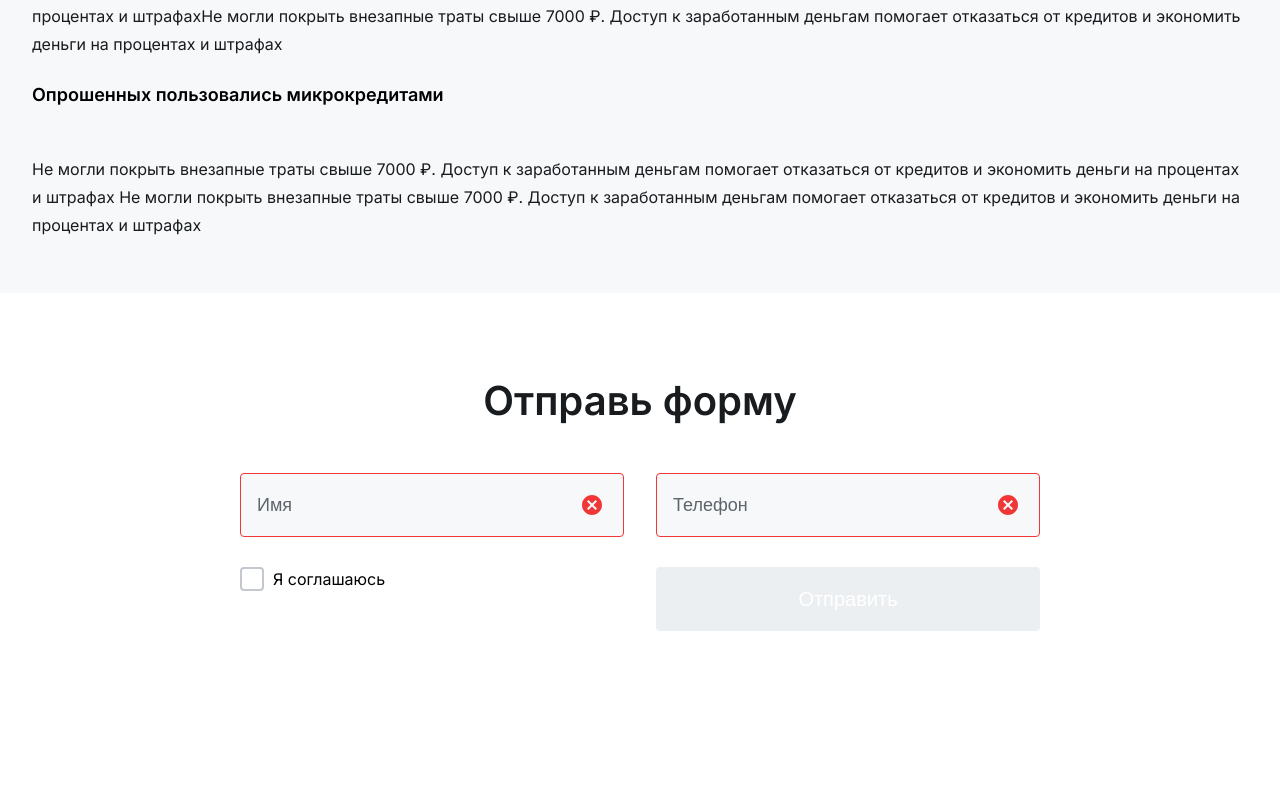
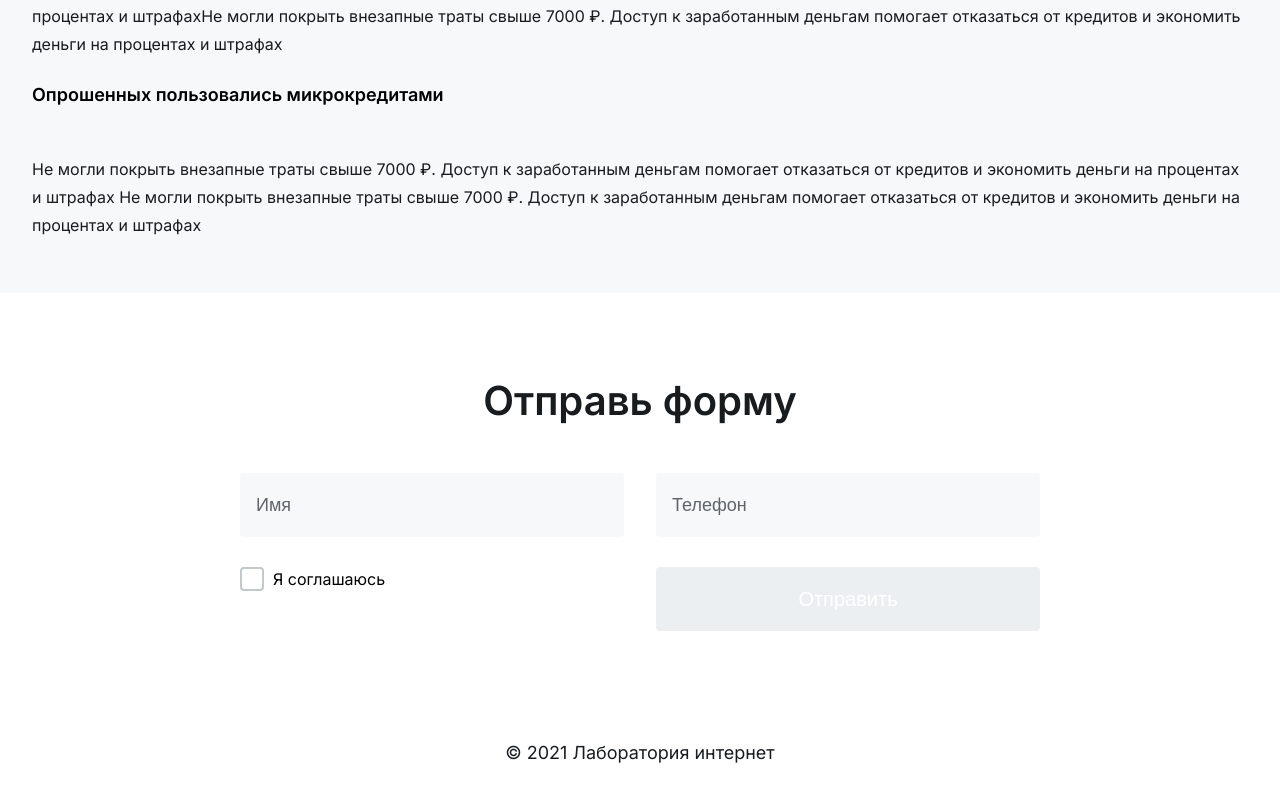
Before and after one commit to SorokinaMarina/internet-laboratory, a Next.js app: page / in a window 1280 px wide. Shown: the part 3095-3892 px from the top of the page. Before the commit the page ends 3806 px from the top, so only its background shows below. Built offline with nearby package versions, Linux system fonts and the light colour scheme.

Commit message:
feat: добавила ссылки-якоря и сделала убрала стили error из формы, если она не в фокусе

```diff
--- a/src/app/page.tsx
+++ b/src/app/page.tsx
@@ -5,6 +5,7 @@ import HowWorks from "@/components/HowWorks/HowWorks";
 import Questions from "@/components/Questions/Questions";
 import Articles from "@/components/Articles/Articles";
 import Form from "@/components/Form/Form";
+import Footer from "@/components/Footer/Footer";
 
 export default function Home() {
   return (
@@ -19,6 +20,7 @@ export default function Home() {
         <Articles />
         <Form />
       </main>
+      <Footer />
     </>
   );
 }
--- a/src/components/BurgerMenu/BurgerMenu.scss
+++ b/src/components/BurgerMenu/BurgerMenu.scss
@@ -36,8 +36,7 @@
 
   &__button {
     display: block;
-    width: 22px;
-    height: 22px;
+    width: 100%;
     background-color: transparent;
     font-size: 16px;
     padding: 0;
@@ -45,6 +44,9 @@
     border: none;
     cursor: pointer;
     color: #000;
+    display: flex;
+    justify-content: space-between;
+    color: #83898f;
   }
 
   &__img {
@@ -71,8 +73,6 @@
     font-size: 18px;
     line-height: 1.7;
     border-top: 2px solid #eceff2;
-    display: flex;
-    justify-content: space-between;
 
     &:last-of-type {
       border-bottom: 2px solid #eceff2;
--- a/src/components/BurgerMenu/BurgerMenu.tsx
+++ b/src/components/BurgerMenu/BurgerMenu.tsx
@@ -30,16 +30,23 @@ export default function BurgerMenu({
           <ul className="burger__list">
             {arrNav.map((item: string) => (
               <li key={item} className="burger__list-element">
-                <Link className="burger__link" href="#">
+                <Link className="burger__link" href={`#${item.split(" ")[0]}`}>
+                  <button
+                    className="burger__button"
+                    type="button"
+                    onClick={() => {
+                      setIsBurgerActive(false);
+                    }}
+                  >
                     {item}
-                </Link>
-                <button className="burger__button" type="button">
+
                     <Image
                       className="burger__img"
                       src={arrow}
                       alt="arrow-button"
                     />
                   </button>
+                </Link>
               </li>
             ))}
           </ul>
--- /dev/null
+++ b/src/components/Footer/Footer.scss
@@ -0,0 +1,12 @@
+.footer {
+  width: 100%;
+
+  &__copyright {
+    padding: 27px 0 28px;
+    text-align: center;
+    font-size: 18px;
+    color: #191c1f;
+    line-height: 1.7;
+    margin: 0;
+  }
+}
--- /dev/null
+++ b/src/components/Footer/Footer.tsx
@@ -0,0 +1,9 @@
+import "./Footer.scss";
+
+export default function Footer() {
+  return (
+    <footer className="footer">
+      <p className="footer__copyright">© 2021 Лаборатория интернет</p>
+    </footer>
+  );
+}
--- a/src/components/Form/Form.tsx
+++ b/src/components/Form/Form.tsx
@@ -6,6 +6,7 @@ import Checkbox from "../Checkbox/Checkbox";
 import { sendData } from "@/utils/api";
 import { v4 as uuidv4 } from "uuid";
 import { IData } from "@/utils/interface";
+import { arrNav } from "@/utils/constants";
 
 export default function Form() {
   // Собираем данные с полей
@@ -13,7 +14,6 @@ export default function Form() {
     inputName: "",
     inputPhone: "",
   });
-  console.log(values);
   // Собираем данные с инпута
   const [checked, setChecked] = useState(false);
   // Объект хранит информацию о валидности каждого поля и чекбокса
@@ -108,7 +108,7 @@ export default function Form() {
     setChecked(false);
   }
   return (
-    <form className="form" id="form" action="#" onSubmit={handleSubmit}>
+    <form className="form" id={arrNav[3]} action="#" onSubmit={handleSubmit}>
       <h2 className="form__title">Отправь форму</h2>
       <fieldset className="form__fieldset">
         <Input
--- a/src/components/Header/Header.tsx
+++ b/src/components/Header/Header.tsx
@@ -18,7 +18,7 @@ export default function Header() {
           <ul className="header__list">
             {arrNav.map((item: string) => (
               <li key={item} className="header__list-element">
-                <Link className="header__link" href="#">
+                <Link className="header__link" href={`#${item.split(" ")[0]}`}>
                   {item}
                 </Link>
               </li>
--- a/src/components/HowWorks/HowWorks.tsx
+++ b/src/components/HowWorks/HowWorks.tsx
@@ -3,10 +3,11 @@ import Card from "../Card/Card";
 import { cards } from "@/utils/constants";
 import { ICard } from "@/utils/interface";
 import WorkBlock from "../WorkBlock/WorkBlock";
+import { arrNav } from "@/utils/constants";
 
 export default function HowWorks() {
   return (
-    <section className="work">
+    <section id={arrNav[0].split(" ")[0]} className="work">
       <h3 className="work__title">Как это работает</h3>
       <div className="work__cards">
         {cards.map((item: ICard) => (
--- a/src/components/Input/Input.tsx
+++ b/src/components/Input/Input.tsx
@@ -1,3 +1,5 @@
+"use client";
+import { useState } from "react";
 import "./Input.scss";
 import { IInput } from "@/utils/interface";
 import Image from "next/image";
@@ -13,10 +15,11 @@ export default function Input({
   isValid,
   errorText,
 }: IInput) {
+  const [isFocus, setIsFocus] = useState(false);
   return (
     <label className="input" htmlFor={name}>
       <input
-        className={`input__field ${!isValid && "input__field_error"}`}
+        className={`input__field ${!isValid && isFocus && "input__field_error"}`}
         id={name}
         minLength={2}
         maxLength={25}
@@ -25,12 +28,17 @@ export default function Input({
         placeholder={placeholder}
         onChange={handleChange}
         value={values[name] || ""}
+        onFocus={() => {
+          setIsFocus(true);
+        }}
       />
-      <Image
-        className="input__mark"
-        src={isValid ? green : red}
-        alt={isValid ? "Зелёная галочка" : "Красный крестик"}
-      />
+      {isFocus && (
+        <Image
+          className="input__mark"
+          src={isValid ? green : red}
+          alt={isValid ? "Зелёная галочка" : "Красный крестик"}
+        />
+      )}
       <span className="input__text">{errorText}</span>
     </label>
   );
--- a/src/components/Questions/Questions.tsx
+++ b/src/components/Questions/Questions.tsx
@@ -2,10 +2,11 @@ import "./Questions.scss";
 import QuestionElement from "../QuestionElement/QuestionElement";
 import { questions } from "@/utils/constants";
 import { IQuestions } from "@/utils/interface";
+import { arrNav } from "@/utils/constants";
 
 export default function Questions() {
   return (
-    <section className="questions">
+    <section id={arrNav[2].split(' ')[0]} className="questions">
       <h3 className="questions__title">Вопросы и ответы</h3>
       <div className="questions__container">
         {questions.map((item: IQuestions) => (
--- a/src/components/WorkBlock/WorkBlock.tsx
+++ b/src/components/WorkBlock/WorkBlock.tsx
@@ -1,10 +1,11 @@
 import "./WorkBlock.scss";
 import Image from "next/image";
 import blockImage from "../../image/blockImage.svg";
+import { arrNav } from "@/utils/constants";
 
 export default function WorkBlock() {
   return (
-    <div className="block">
+    <div id={arrNav[1].split(" ")[0]} className="block">
       <div className="block__container">
         <h4 className="block__title">Круто, ты дошел до третьего блока</h4>
         <p className="block__text">
--- a/src/utils/interface.ts
+++ b/src/utils/interface.ts
@@ -1,3 +1,5 @@
+
+
 export interface IBurger {
   setIsBurgerActive: (isBurgerActive: boolean) => void;
   isBurgerActive: boolean;
```
Lines whose indentation alone changed are shown as unchanged.
